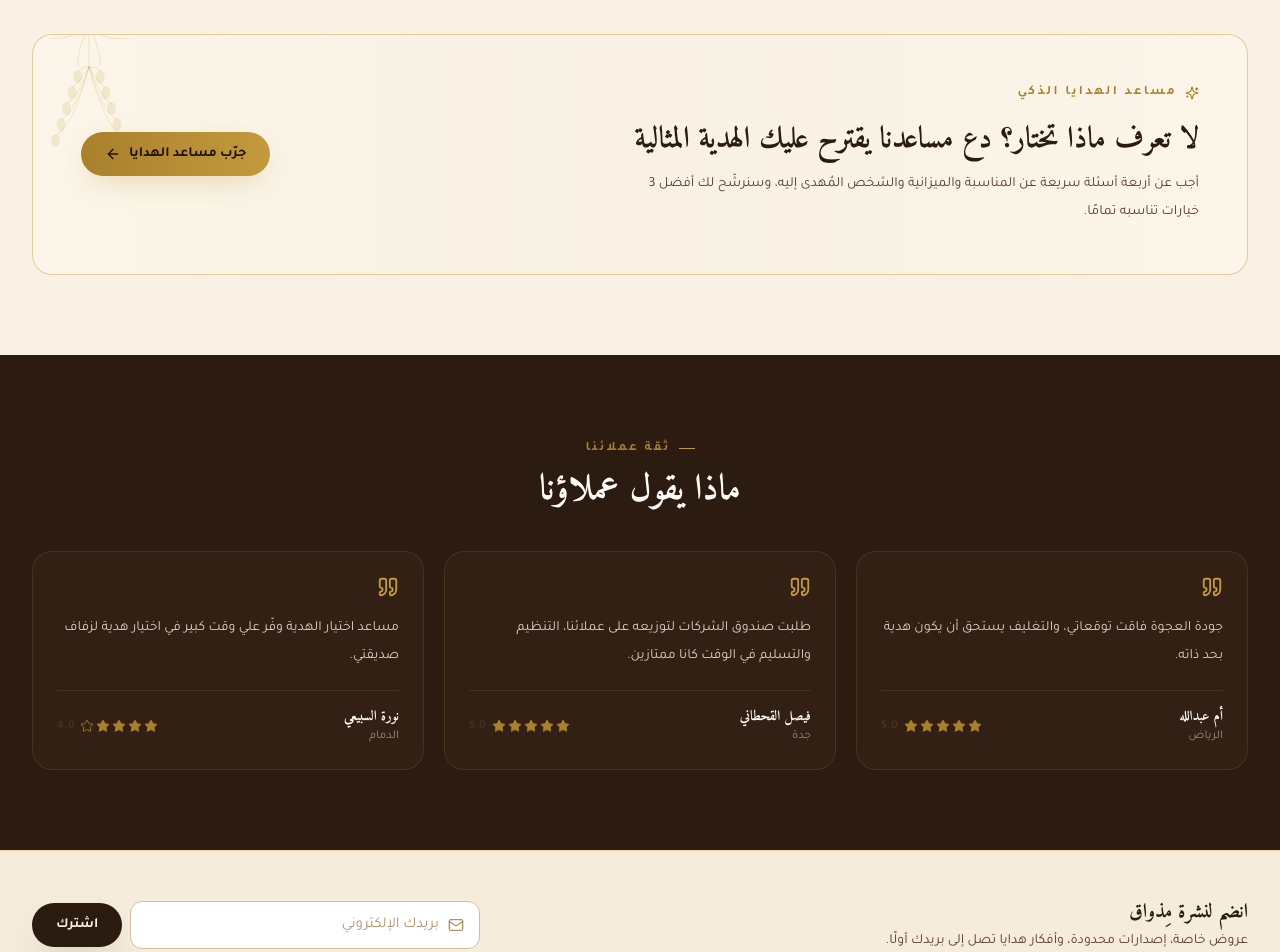
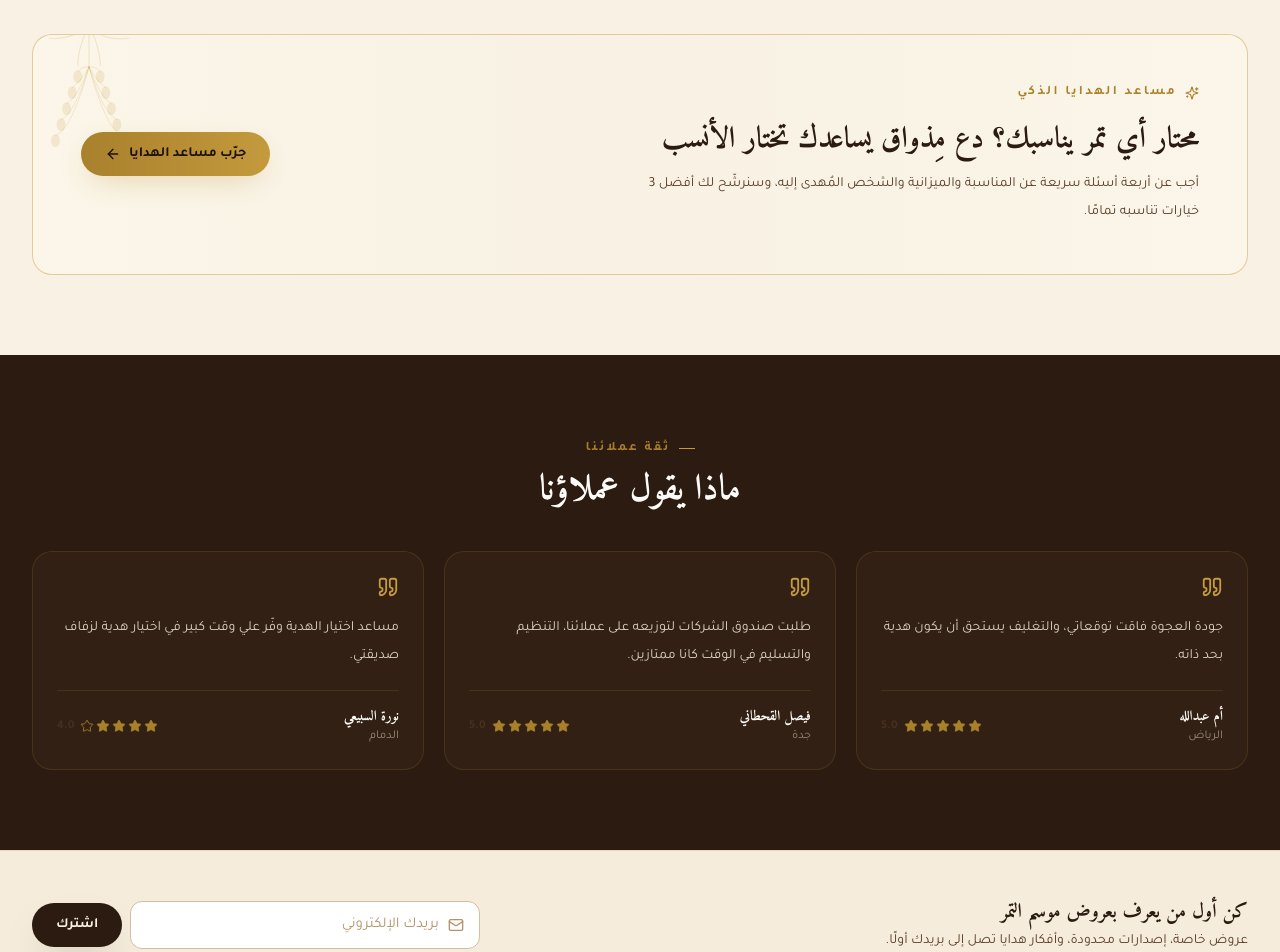
Before and after one commit to yusefsaud/juthoor-al-tumoor, a Next.js app: page / in a window 1280 px wide. Shown: the part 3260-4212 px from the top of the page. Built offline with nearby package versions, Linux system fonts and the light colour scheme.

Commit message:
clean homepage copy for mithwaq

```diff
--- a/src/components/home/GiftAssistantBanner.tsx
+++ b/src/components/home/GiftAssistantBanner.tsx
@@ -16,7 +16,7 @@ export function GiftAssistantBanner() {
                 مساعد الهدايا الذكي
               </span>
               <h3 className="mt-3 font-display text-2xl font-bold text-espresso-800 sm:text-3xl">
-                لا تعرف ماذا تختار؟ دع مساعدنا يقترح عليك الهدية المثالية
+                محتار أي تمر يناسبك؟ دع مِذواق يساعدك تختار الأنسب
               </h3>
               <p className="mt-3 text-sm leading-7 text-espresso-500">
                 أجب عن أربعة أسئلة سريعة عن المناسبة والميزانية والشخص المُهدى إليه،
--- a/src/components/home/NewsletterCTA.tsx
+++ b/src/components/home/NewsletterCTA.tsx
@@ -20,7 +20,7 @@ export function NewsletterCTA() {
       <Container className="flex flex-col items-center justify-between gap-6 text-center lg:flex-row lg:text-right">
         <div>
           <h3 className="font-display text-xl font-bold text-espresso-800">
-            انضم لنشرة مِذواق
+            كن أول من يعرف بعروض موسم التمر
           </h3>
           <p className="mt-1 text-sm text-espresso-500">
             عروض خاصة، إصدارات محدودة، وأفكار هدايا تصل إلى بريدك أولًا.
```
